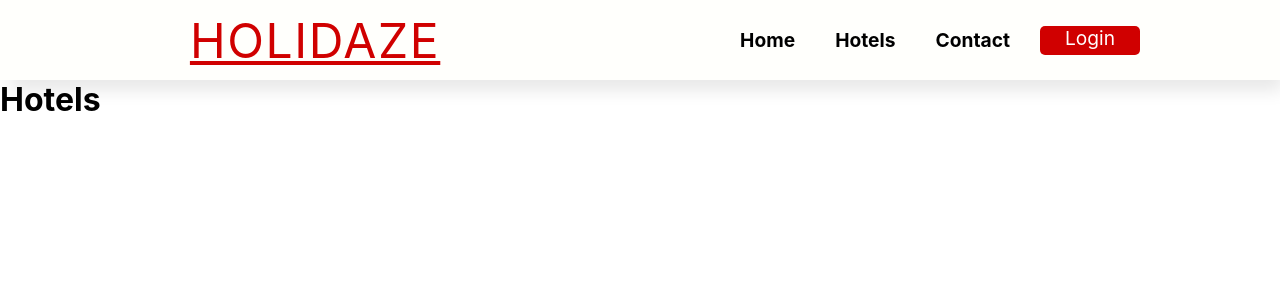
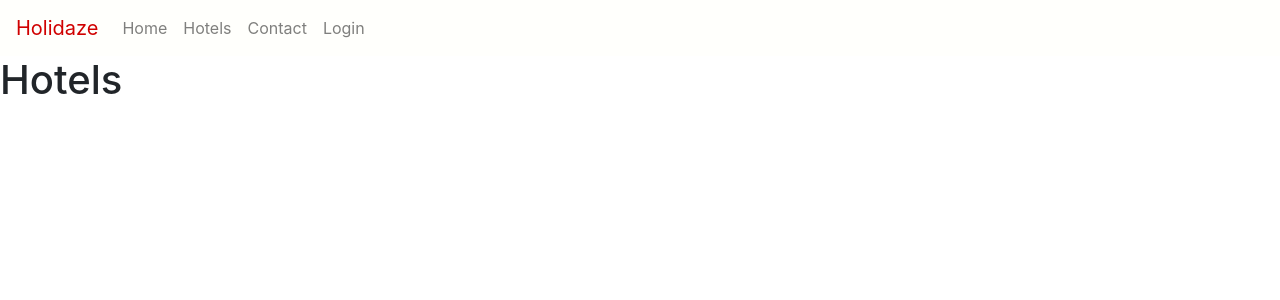
Before and after one commit to Noroff-FEU-Assignments/project-exam-2-btfredr, a React (Create React App) app: page /hotels in a window 1280 px wide. Shown: the top 300 px of the page. Built offline with nearby package versions, Linux system fonts and the light colour scheme.

Commit message:
added new navbar

```diff
--- a/package.json
+++ b/package.json
@@ -8,6 +8,7 @@
     "@testing-library/user-event": "^12.1.10",
     "axios": "^0.21.1",
     "react": "^17.0.2",
+    "react-bootstrap": "^1.5.2",
     "react-dom": "^17.0.2",
     "react-icons": "^4.2.0",
     "react-router-dom": "^5.2.0",
--- a/public/index.html
+++ b/public/index.html
@@ -2,6 +2,12 @@
 <html lang="en">
   <head>
     <meta charset="utf-8" />
+    <link
+	rel="stylesheet"
+	href="https://cdn.jsdelivr.net/npm/bootstrap@4.6.0/dist/css/bootstrap.min.css"
+	integrity="sha384-B0vP5xmATw1+K9KRQjQERJvTumQW0nPEzvF6L/Z6nronJ3oUOFUFpCjEUQouq2+l"
+	crossorigin="anonymous"
+/>
     <link rel="stylesheet" href="https://pro.fontawesome.com/releases/v5.10.0/css/all.css" integrity="sha384-AYmEC3Yw5cVb3ZcuHtOA93w35dYTsvhLPVnYs9eStHfGJvOvKxVfELGroGkvsg+p" crossorigin="anonymous"/>
     <link rel="icon" href="%PUBLIC_URL%/favicon.ico" />
     <meta name="viewport" content="width=device-width, initial-scale=1" />
--- a/src/components/Navbar.js
+++ /dev/null
@@ -1,36 +0,0 @@
-import { useState } from "react";
-import { Link } from "react-router-dom";
-
-const Navbar = () => {
-  const [toggle, setToggle] = useState(false);
-
-  const handleToggle = () => setToggle(!toggle);
-
-  return (
-    <nav className="nav">
-      <div className="nav__toggle" onClick={handleToggle}>
-        <i className={toggle ? "fas fa-times" : "fas fa-bars"}></i>
-      </div>
-      <Link to="/" className="nav__logo">
-        Holidaze
-      </Link>
-
-      <ul className="nav__links">
-        <Link to="/" className="nav__link">
-          Home
-        </Link>
-        <Link to="/hotels" className="nav__link">
-          Hotels
-        </Link>
-        <Link to="/contact" className="nav__link">
-          Contact
-        </Link>
-        <Link to="/login" className="nav__login">
-          Login
-        </Link>
-      </ul>
-    </nav>
-  );
-};
-
-export default Navbar;
--- /dev/null
+++ b/src/components/Navigation.js
@@ -0,0 +1,23 @@
+import Navbar from "react-bootstrap/Navbar";
+import Nav from "react-bootstrap/Nav";
+
+const Navigation = () => {
+  return (
+    <Navbar className="nav" bg="light" variant="light" expand="lg">
+      <Navbar.Brand href="/" className="nav__logo">
+        Holidaze
+      </Navbar.Brand>
+      <Navbar.Toggle aria-controls="basic-navbar-nav" />
+      <Navbar.Collapse id="basic-navbar-nav">
+        <Nav className="mr-auto">
+          <Nav.Link href="/">Home</Nav.Link>
+          <Nav.Link href="/hotels">Hotels</Nav.Link>
+          <Nav.Link href="/contact">Contact</Nav.Link>
+          <Nav.Link href="/login">Login</Nav.Link>
+        </Nav>
+      </Navbar.Collapse>
+    </Navbar>
+  );
+};
+
+export default Navigation;
--- a/src/pages/Contact.js
+++ b/src/pages/Contact.js
@@ -1,9 +1,9 @@
-import Navbar from "../components/Navbar";
+import Navigation from "../components/Navigation";
 
 const Contact = () => {
   return (
     <div>
-      <Navbar />
+      <Navigation />
       <h1>Contact</h1>
     </div>
   );
--- a/src/pages/Home.js
+++ b/src/pages/Home.js
@@ -1,10 +1,10 @@
 import React from "react";
-import Navbar from "../components/Navbar";
+import Navigation from "../components/Navigation";
 
 const Home = () => {
   return (
     <div className="home">
-      <Navbar />
+      <Navigation />
     </div>
   );
 };
--- a/src/pages/Hotels.js
+++ b/src/pages/Hotels.js
@@ -1,9 +1,9 @@
-import Navbar from "../components/Navbar";
+import Navigation from "../components/Navigation";
 
 const Hotels = () => {
   return (
     <div>
-      <Navbar />
+      <Navigation />
       <h1>Hotels</h1>
     </div>
   );
--- a/src/pages/Login.js
+++ b/src/pages/Login.js
@@ -1,9 +1,9 @@
-import Navbar from "../components/Navbar";
+import Navigation from "../components/Navigation";
 
 const Login = () => {
   return (
     <div>
-      <Navbar />
+      <Navigation />
       <h1>Login</h1>
     </div>
   );
--- a/src/scss/partials/_navbar.scss
+++ b/src/scss/partials/_navbar.scss
@@ -1,74 +1,7 @@
 .nav {
-  display: flex;
-  justify-content: space-around;
-  align-items: center;
-  height: 80px;
-  background-color: #fffffc;
-  box-shadow: 7px 15px 16px -4px rgba(0, 0, 0, 0.09);
-  z-index: 100;
+  background-color: #fffffc !important;
 
   &__logo {
-    color: #d00000;
-    font-size: 3em;
-    text-transform: uppercase;
-    letter-spacing: 0.1rem;
-    margin-left: 50px;
-  }
-
-  &__links {
-    list-style: none;
-    display: flex;
-    height: 100%;
-    justify-content: space-evenly;
-    align-items: center;
-    margin: 0;
-    padding: 0;
-  }
-
-  &__link {
-    padding: 0 20px;
-    text-decoration: none;
-    color: black;
-    font-size: 1.2em;
-    cursor: pointer;
-    font-weight: bold;
-    text-decoration: none;
-  }
-
-  &__link:hover {
-    color: white;
-    background-color: #d00000;
-    padding: 0px 20px 5px;
-    border-radius: 5px;
-    font-weight: 600;
-  }
-
-  &__login {
-    padding: 0px 25px 5px;
-    margin-left: 10px;
-    text-decoration: none;
-    color: white;
-    background-color: #d00000;
-    border-radius: 5px;
-    font-size: 1.2em;
-    cursor: pointer;
-  }
-
-  &__toggle {
-    display: none;
-  }
-
-  @media screen and (max-width: 768px) {
-    &__links {
-      display: flex;
-      flex-direction: column;
-      width: 100%;
-      position: absolute;
-      top: 85px;
-    }
-
-    &__toggle {
-      display: block;
-    }
+    color: #d00000 !important;
   }
 }
```
Also changed, not shown: 1 other file (tests, documents, lock files or other folders).
